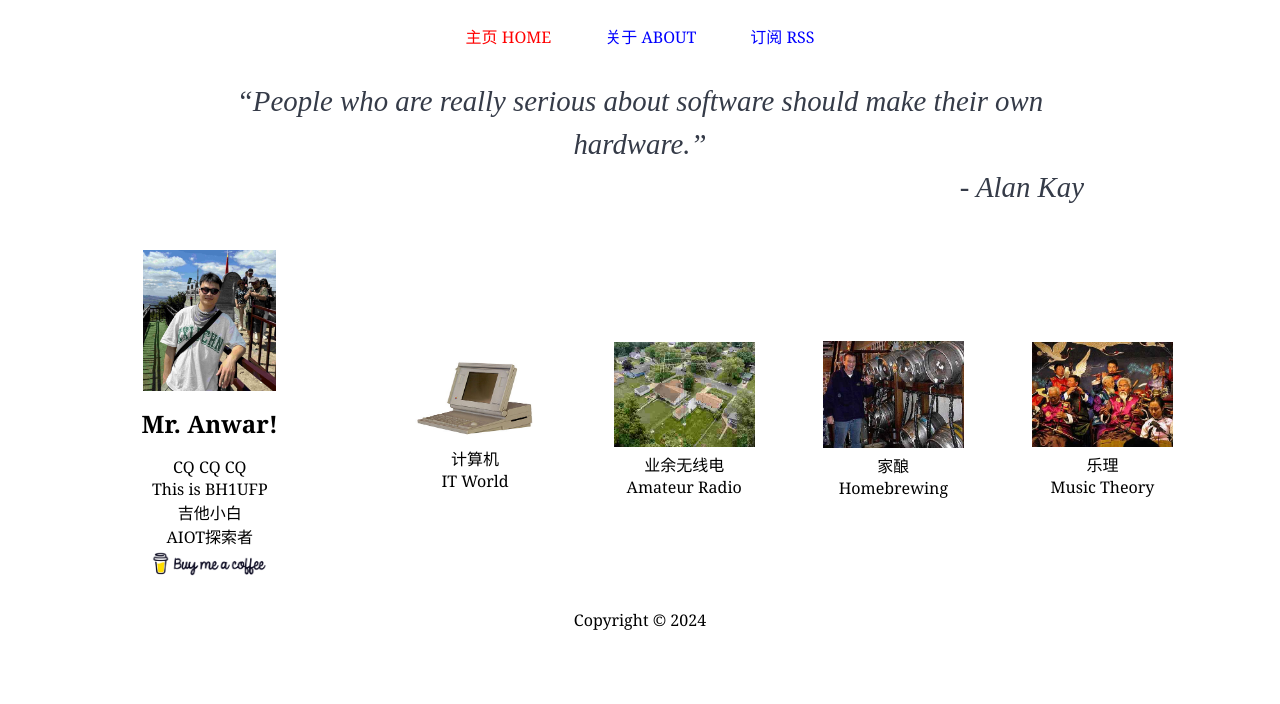
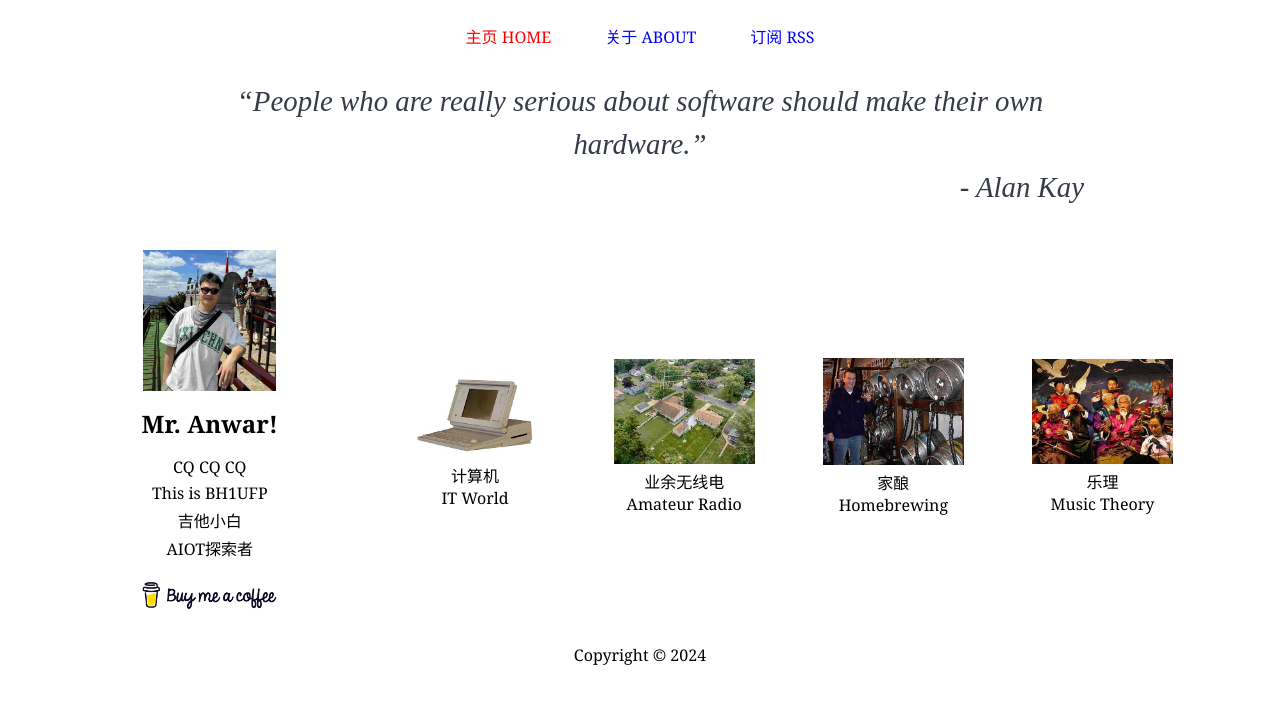
Before and after one commit to Crocboy-0501/Crocboy-0501.github.io, a Jekyll site: the page built from index.html, in a window 1280 px wide. Shown: the top 704 px of the page. Built offline with Jekyll 4.4.1, drawn with Linux system fonts in a browser that asks for light colours.

Commit message:
add buy me coffee icon

```diff
--- a/_includes/profile.html
+++ b/_includes/profile.html
@@ -1,7 +1,7 @@
 <div class="profile">
     <img style="max-width: 50%;" src="/assets/images/profile_photo.jpg">
     <div style="font-size: 24px; font-weight: 800;">Mr. Anwar!</div>
-    <ul7
+    <ul>
         <li>CQ CQ CQ</li>
         <li>This is BH1UFP</li>
         <li>吉他小白</li>
@@ -9,7 +9,7 @@
     </ul>
     <div>
         <a href="https://buymeacoffee.com/lovelinux">
-            <img src="/assets/images/bmc-full logo.png" style="max-width: 50%;" alt="buy me a coffee">
+            <img src="/assets/images/bmc-full logo.png" style="max-width: 60%;" alt="buy me a coffee">
         </a>
     </div>
 </div>
```
